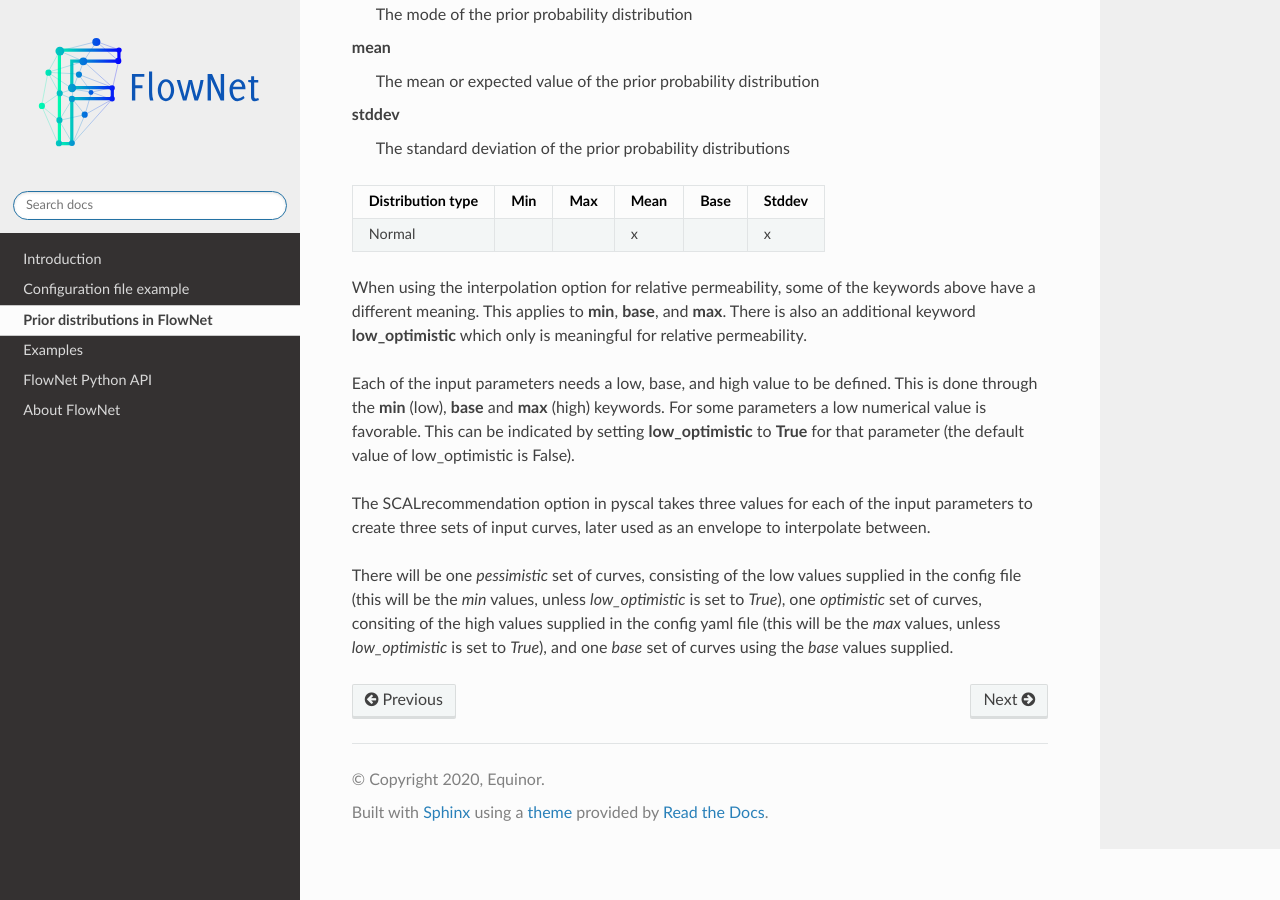
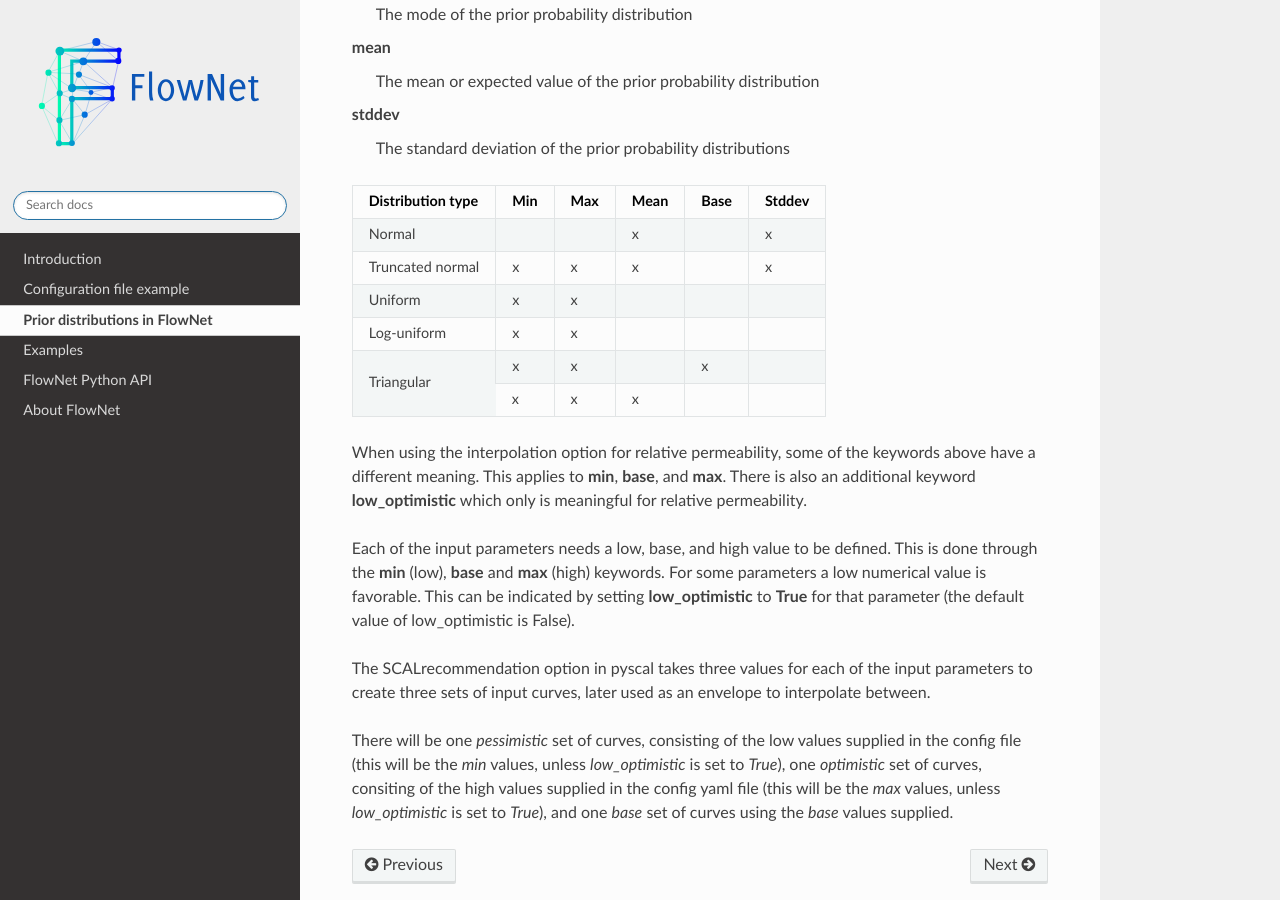
Before and after one commit to equinor/flownet, a Sphinx documentation site: the page built from docs/parametrization.rst, in a window 1280 px wide and 900 px high, scrolled down 917 px. Built offline with Sphinx 7.4.7 and the Read the Docs theme 2.0.0, drawn with Linux system fonts in a browser that asks for light colours.

Commit message:
Update parametrization.rst

```diff
--- a/docs/parametrization.rst
+++ b/docs/parametrization.rst
@@ -57,6 +57,17 @@ stddev
 +============+=======+======+======+======+======+======+
 | Normal             |      |      |   x  |      |   x  |
 +--------------------+------+------+------+------+------+
+| Truncated normal   |  x   |  x   |   x  |      |   x  |
++--------------------+------+------+------+------+------+
+| Uniform            |  x   |  x   |      |      |      |
++--------------------+------+------+------+------+------+
+| Log-uniform        |  x   |  x   |      |      |      |
++--------------------+------+------+------+------+------+
+| Triangular         |  x   |  x   |      |  x   |      |
++                    +------+------+------+------+------+
+|                    |  x   |  x   |   x  |      |      |
++--------------------+------+------+------+------+------+
+
 
 
 When using the interpolation option for relative permeability, some of the keywords above
```
